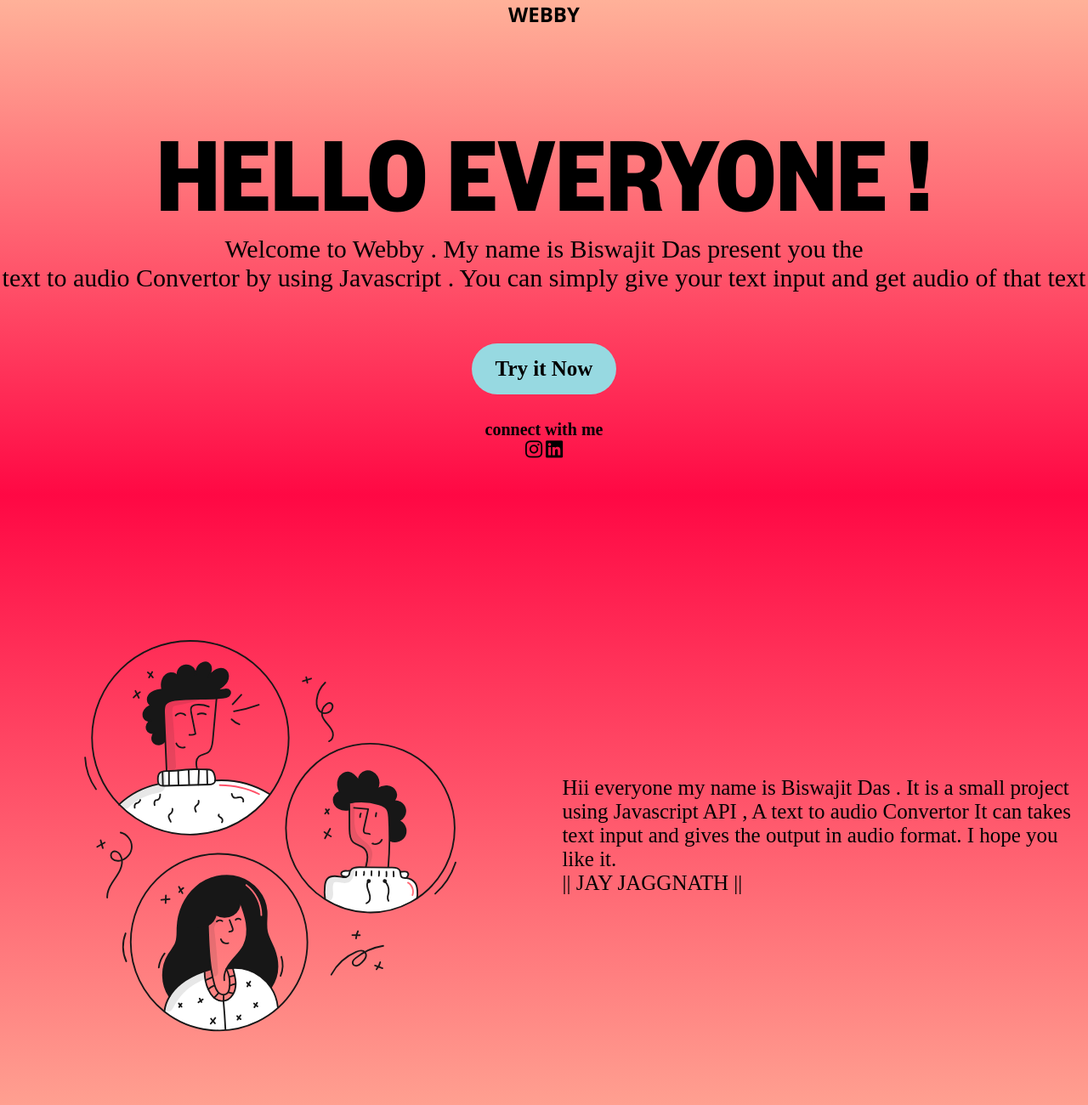
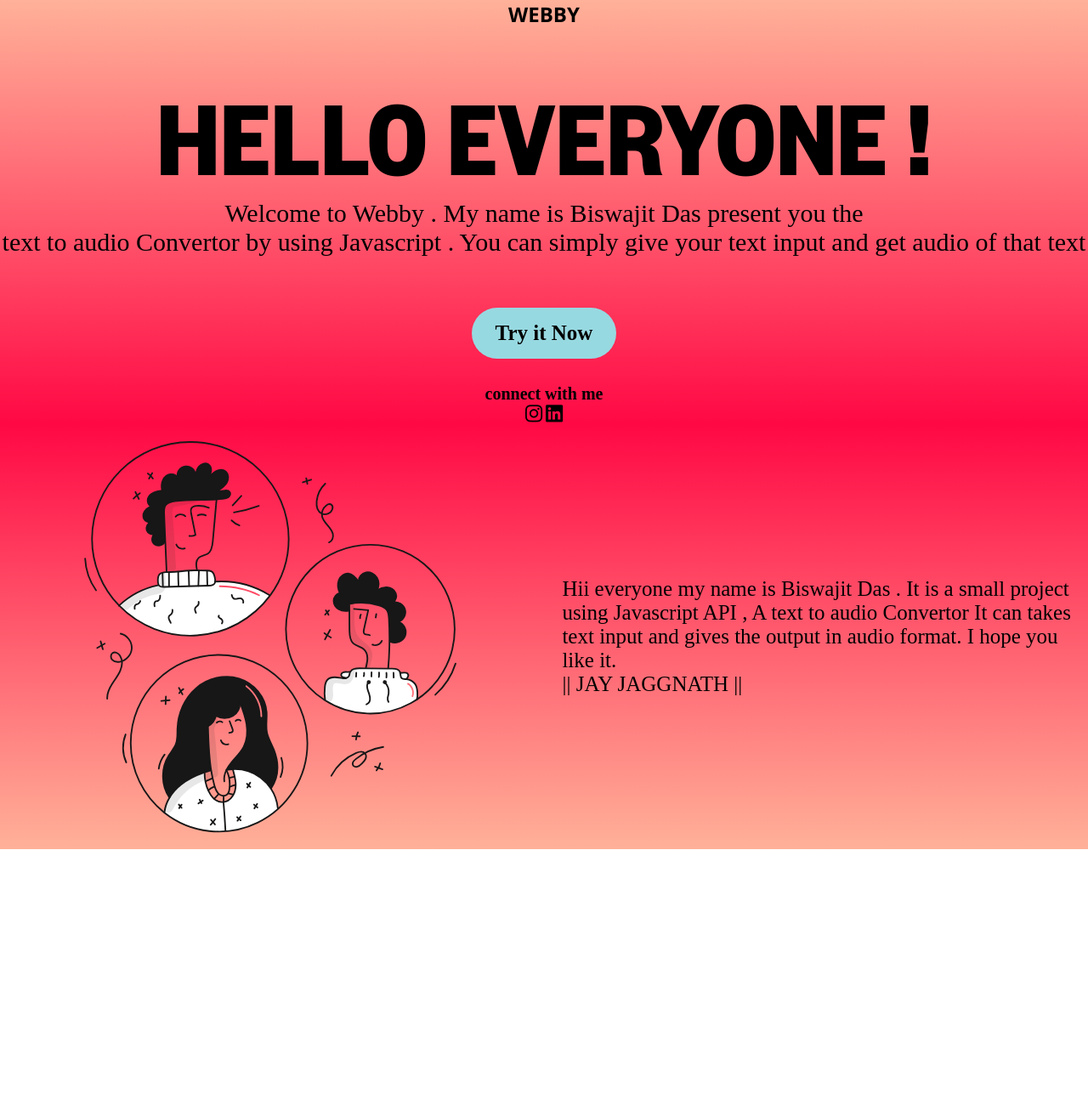
Before and after one commit to Biswajitdas2/webby-1st-ai, a plain HTML site: page index.html in a window 1280 px wide. Shown: the top 1300 px of the page at 85% size. After the commit the page ends 999 px from the top, so only its background shows below. Drawn offline with Linux system fonts and the light colour scheme; a web font is replaced by a local one.

Commit message:
Update style.css

```diff
--- a/style.css
+++ b/style.css
@@ -27,7 +27,6 @@
     font-size: 30px;
 }
 .text{
-    height: 500px;
     margin-top: 50px;
     display: flex;
     justify-content: center;
@@ -78,7 +77,6 @@ i:hover{
     background-color: black;
 }
 .page-2{
-    height: 100vh;
     display: flex;
     justify-content: center;
     align-items: center;
@@ -94,7 +92,6 @@ i:hover{
     background-position: center;
 }
 .text-part{
-    height: 500px;
     width: 48%;
     background-size: cover;
     font-family: style;
@@ -139,7 +136,7 @@ i:hover{
         font-size: 20px;
     }
     .text{
-        height: 500px;
+
         margin-top: 50px;
         display: flex;
         justify-content: center;
```
